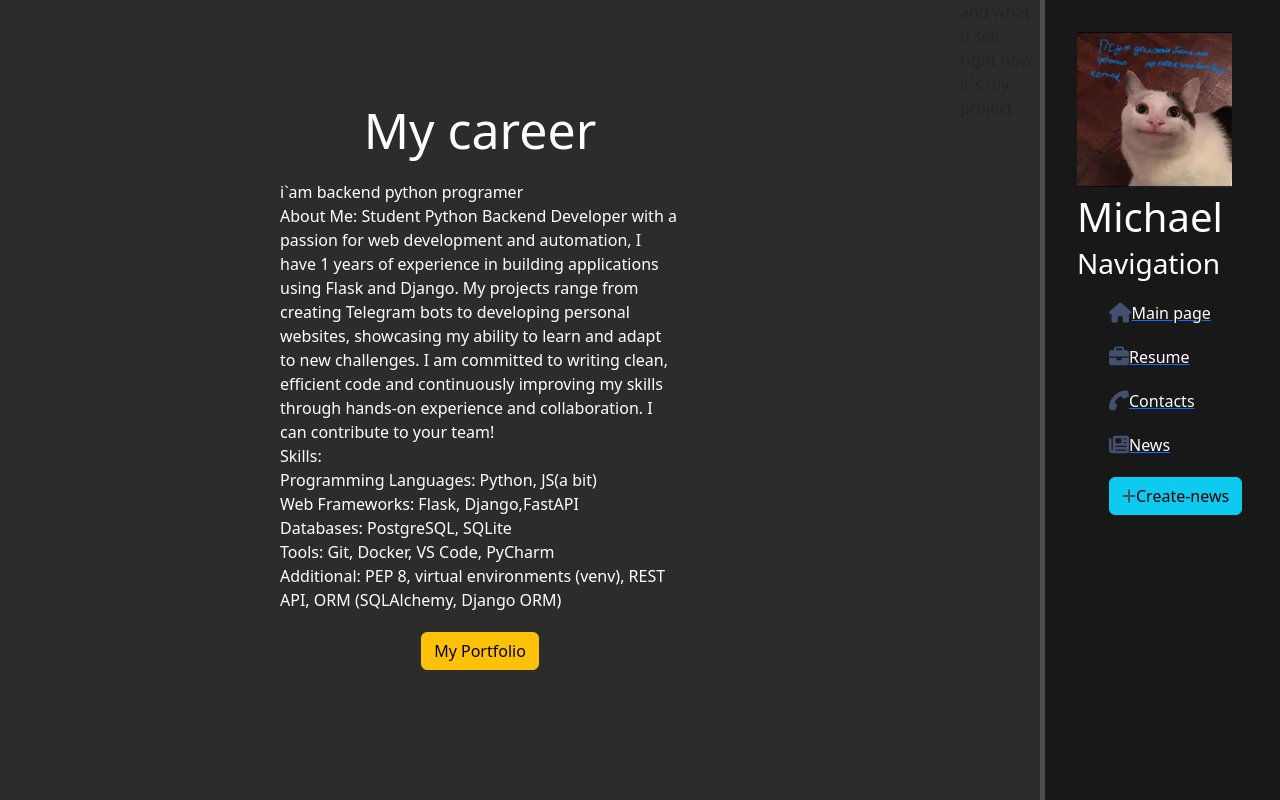
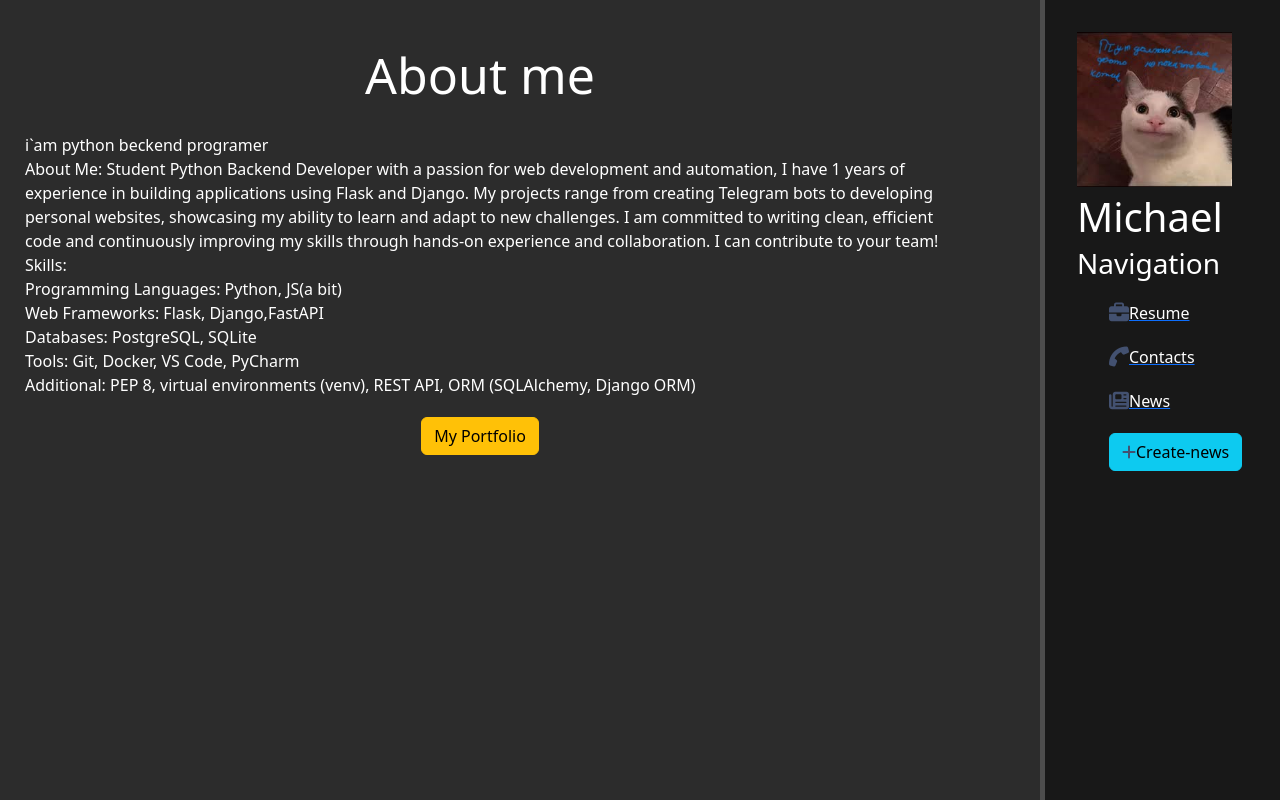
Before and after one commit to Kirito85/Resume-web, a Django app: page /resume in a window 1280 px wide. Run offline with Django 5.2, Linux system fonts and the light colour scheme.

Commit message:
Upgrade-css,html,urls

```diff
--- a/main/static/main/css/main.css
+++ b/main/static/main/css/main.css
@@ -49,8 +49,8 @@ main .features{
     width: 75%;
 }
 
-main .features h1 {font-size:50px;}
-main .features p {max-width: 400px;margin: 20px auto;text-align: left;}\
+main .features h1 {font-size:50px; margin-top: -55px;}
+main .features p {max-width: auto;margin: 20px auto;text-align: left;float: left; margin-left: 25px;}\
 
 
 a {
--- a/main/templates/main/layout.html
+++ b/main/templates/main/layout.html
@@ -17,7 +17,6 @@
         <span class="logo">Michael</span>
         <h3>Navigation</h3>
         <ul>
-            <a href="{% url 'main' %}"><li><i class="fa-solid fa-house fa-lg" style="color: #435170;"></i>Main page</li></a>
             <a href="{% url 'resume' %}"><li><i class="fa-solid fa-briefcase fa-lg" style="color: #435170;"></i>Resume</li></a>
             <a href="{% url 'contacts' %}"><li><i class="fa-solid fa-phone fa-flip-vertical fa-lg"style="color: #435170;"></i>Contacts</li></a>
             <a href="{% url 'main_news' %}"><li><i class="fa-solid fa-newspaper fa-lg" style="color: #435170;"></i>News</li></a>
--- a/main/templates/main/resume.html
+++ b/main/templates/main/resume.html
@@ -6,7 +6,7 @@
 {% block content %}
     <div class="features">
          <h1>{{ title }}</h1>
-         <p>i`am backend python programer <br>
+         <p>i`am python beckend programer <br>
             About Me:
             Student Python Backend Developer with a passion for web development and automation, I have 1 years of experience in building applications using Flask and Django. My projects range from creating Telegram bots to developing personal websites, showcasing my ability to learn and adapt to new challenges. I am committed to writing clean, efficient code and continuously improving my skills through hands-on experience and collaboration. I can contribute to your team!
             <br>Skills:
@@ -16,7 +16,5 @@
             <br>Tools: Git, Docker, VS Code, PyCharm
             <br>Additional: PEP 8, virtual environments (venv), REST API, ORM (SQLAlchemy, Django ORM)</p>
          <a href="https://github.com/Kirito85?tab=repositories" ><button class="btn btn-warning">My Portfolio</button></a>
-
     </div>
-{% include 'main/conect-smth.html' %}
 {% endblock %}
--- a/main/views.py
+++ b/main/views.py
@@ -3,11 +3,14 @@ from django.shortcuts import render
 
 
 def index(request):
-    return render(request, "main/index.html")
+    data = {
+        'title': 'About me',
+    }
+    return render(request, "main/resume.html",data)
 
 def resume(request):
     data = {
-        'title': 'My career',
+        'title': 'About me',
         'values': ['some','121','hello'],
     }
     return render(request,"main/resume.html", data)
```
Also changed, not shown: main/templates/main/index.html (deleted, +0 -12 lines).
